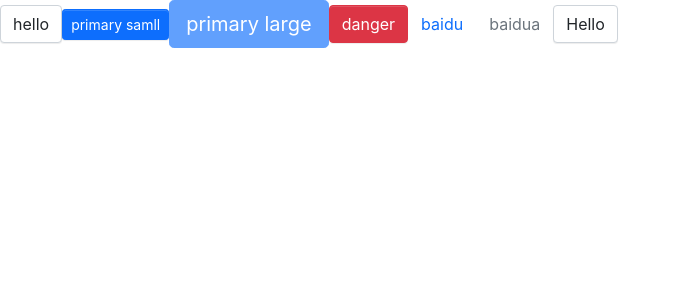
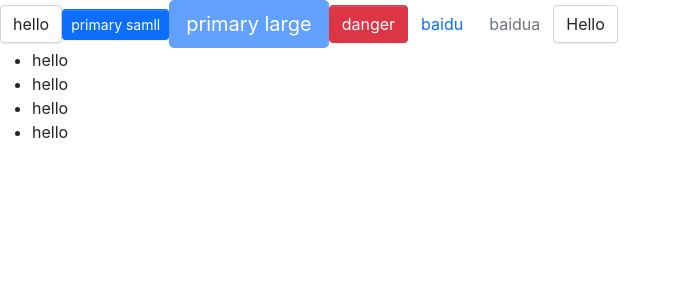
Before and after one commit to hungwii/ComponentBase, a React (Create React App) app: page / in a window 1280 px wide. Shown: the top 300 px of the page, without its empty margins (0-681 px from the left). Built offline with nearby package versions, Linux system fonts and the light colour scheme.

Commit message:
完成了Menu和menuItem的基本内容

```diff
--- a/src/App.tsx
+++ b/src/App.tsx
@@ -1,5 +1,8 @@
 import React from 'react';
 import Button, {ButtonType, ButtonSize} from './components/Button/Button'
+import Menu from './components/Menu/Menu'
+import MenuItem from './components/Menu/MenuItem'
+
 
 function App() {
   return (
@@ -12,6 +15,13 @@
         <Button btnType={ButtonType.Link} href='http://www.baidu.com'>baidu</Button>
         <Button btnType={ButtonType.Link} href='http://www.baidu.com' disabled={true}>baidua</Button>
         <Button>Hello</Button>
+
+        <Menu defaultIndex={0}>
+            <MenuItem>hello</MenuItem>
+            <MenuItem>hello</MenuItem>
+            <MenuItem>hello</MenuItem>
+            <MenuItem>hello</MenuItem>
+        </Menu>
       </header>
     </div>
   );
--- /dev/null
+++ b/src/components/Menu/Menu.tsx
@@ -0,0 +1,31 @@
+import React from 'react'
+import classNames from 'classnames'
+
+type MenuMode  = 'horizontal' | 'vertical'
+interface MenuProps { //TODO这里的interface 为什么要export出去？ 如果这里用了export会报错
+     defaultIndex ?:number;
+     className ?: string;
+     mode ?: MenuMode;
+     style ?: React.CSSProperties; //TODO这里是什么意思？
+     onSelect ?: (selectIndex: number) => void; //TODO这个是什么意思？
+}
+
+const Menu: React.FC<MenuProps> = (props) => {
+    const {className, mode, style, children, defaultIndex} = props //TODO这里的children在interface中没定义，那么它是怎么来的
+    const classes = classNames('menu', className, {
+            [`menu-${mode}`]: mode
+        })
+    return (
+        <ul className={classes} style={style}>
+            {children}
+        </ul>
+    )
+}
+
+//定义组件的默认属性，这是React.FC所支持的
+Menu.defaultProps = {
+    defaultIndex: 0,
+    mode: 'horizontal'
+}
+
+export default Menu
--- /dev/null
+++ b/src/components/Menu/MenuItem.tsx
@@ -0,0 +1,25 @@
+import React, { Children } from 'react' //TODO:React帮我自动引入的这个Children是一个什么东西？
+import classNames from 'classnames'
+
+export interface MenuItemProps {
+    index ?: number; //用来和defalutIndex做比较，进行高亮
+    disabled ?: boolean;
+    className ?: string;
+    style ?: React.CSSProperties;
+}
+
+const MenuItem: React.FC<MenuItemProps> = (props) => {
+    const {index, disabled, children, className, style} = props
+    const classes = classNames('menu-item', className, {
+        'is-disabled': disabled,
+
+
+    })
+    return (
+        <li className={classes} style={style}>
+            {children}
+        </li>
+    )
+}
+
+export default MenuItem
```
